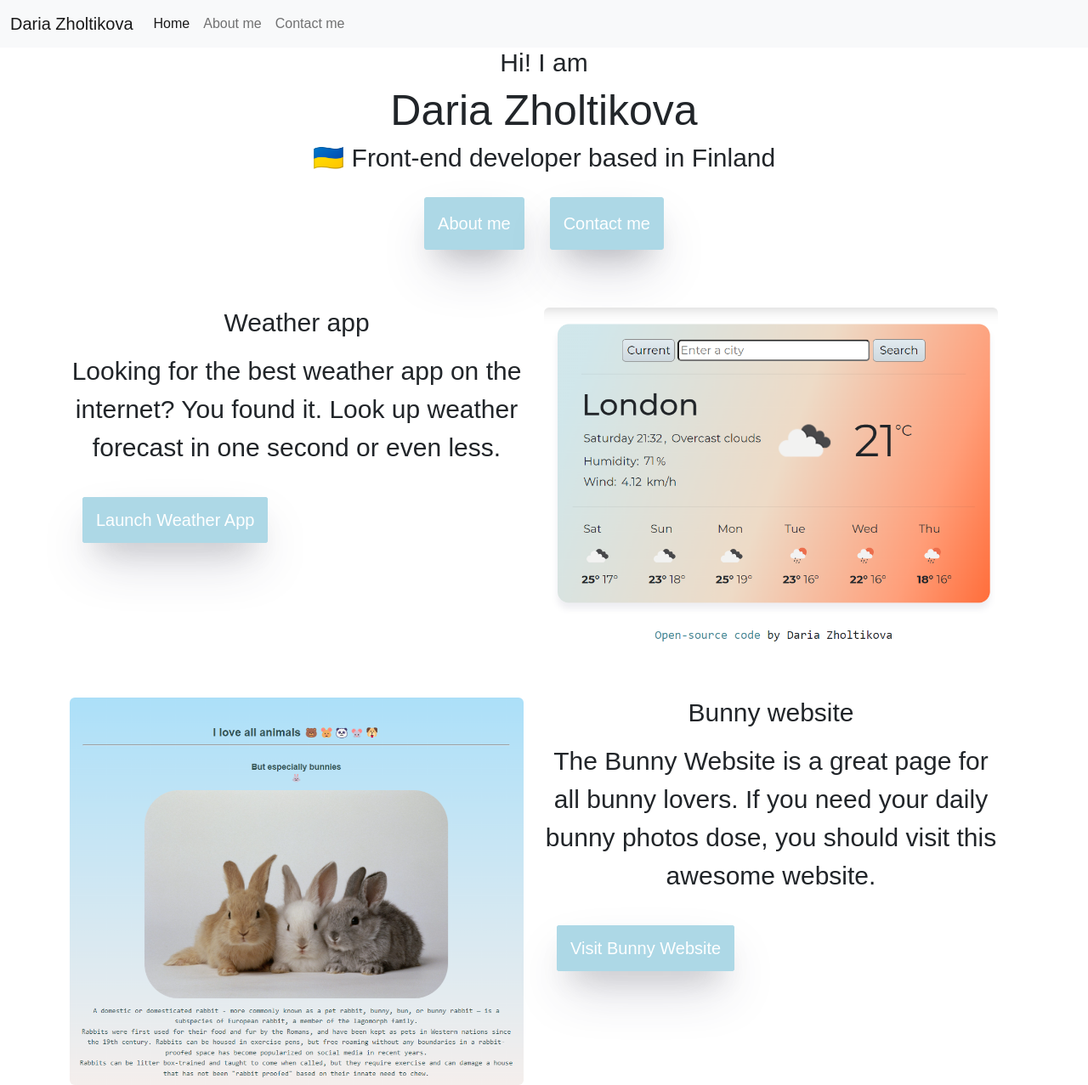
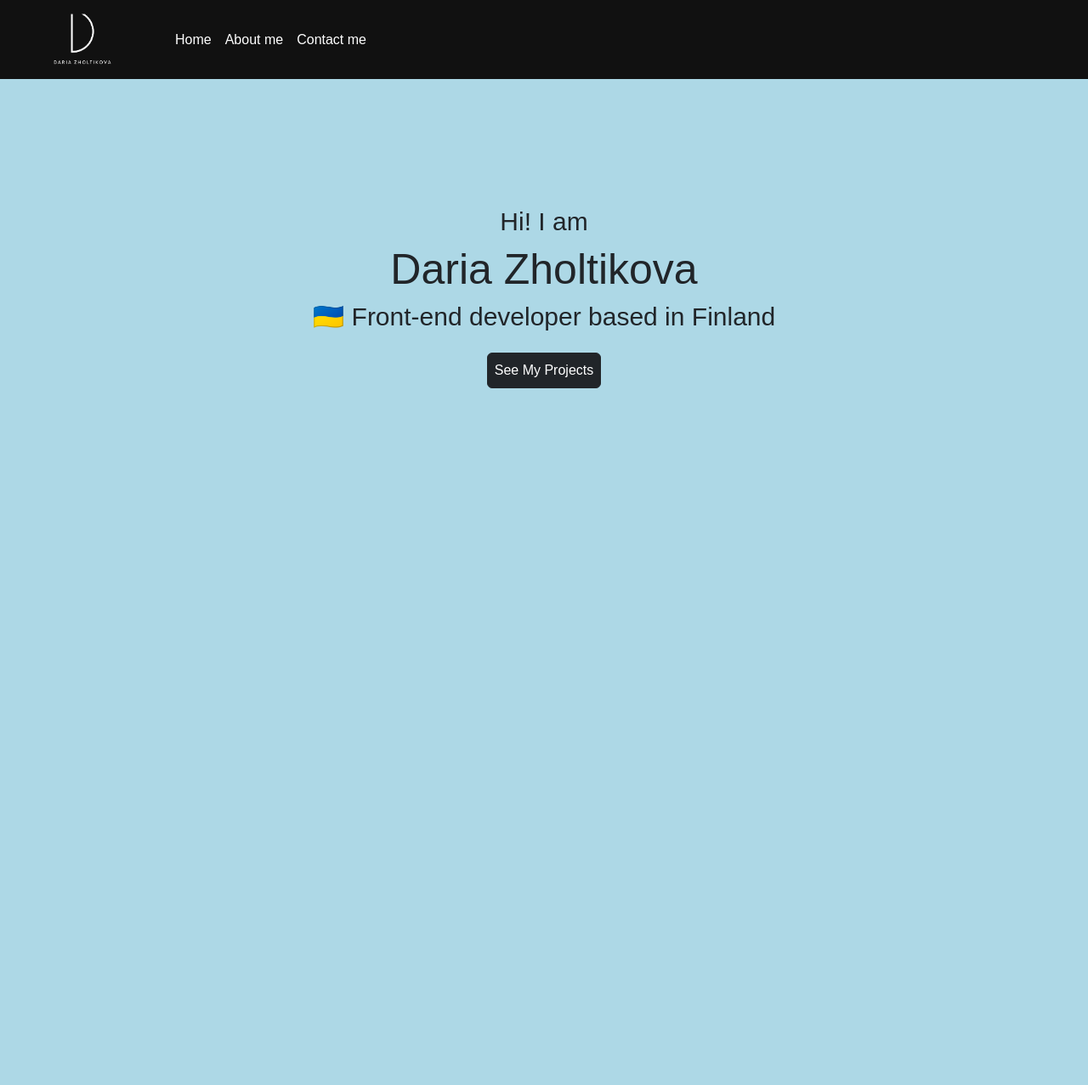
Before and after one commit to dzholtikova/About-me-website, a plain HTML site: page index.html in a window 1280 px wide. Shown: the whole page at 85% size. After the commit the page ends 800 px from the top, so only its background shows below. Drawn offline with nearby package versions, Linux system fonts and the light colour scheme.

Commit message:
Added new stuff, changed old

```diff
--- a/index.html
+++ b/index.html
@@ -9,11 +9,14 @@
     <link rel="stylesheet" href="styles.css" />
   <!-- JavaScript Bundle with Popper -->
 <script src="https://cdn.jsdelivr.net/npm/bootstrap@5.2.0/dist/js/bootstrap.bundle.min.js" integrity="sha384-A3rJD856KowSb7dwlZdYEkO39Gagi7vIsF0jrRAoQmDKKtQBHUuLZ9AsSv4jD4Xa" crossorigin="anonymous"></script>
-  </head>
+<script src="https://kit.fontawesome.com/3d2936541f.js" crossorigin="anonymous"></script>
+</head>
   <body>
-    <nav class="navbar navbar-expand-lg bg-light">
+    <nav class="navbar navbar-expand-lg bg-dark">
   <div class="container-fluid">
-    <a class="navbar-brand" href="#">Daria Zholtikova</a>
+    <a class="navbar-brand" href="/">
+      <img alt="logo" src="dz-logo.png" class="main-logo">
+    </a>
     <button class="navbar-toggler" type="button" data-bs-toggle="collapse" data-bs-target="#navbarNav" aria-controls="navbarNav" aria-expanded="false" aria-label="Toggle navigation">
       <span class="navbar-toggler-icon"></span>
     </button>
@@ -26,51 +29,20 @@
           <a class="nav-link" href="about-me.html">About me</a>
         </li>
         <li class="nav-item">
-          <a class="nav-link" href="my-projects.html#contact">Contact me</a>
+          <a class="nav-link" href="my-projects.html#contact-information">Contact me</a>
         </li>
       </ul>
     </div>
   </div>
 </nav>
 <div id="main-info">
+  <div class="greeting text-center">
     <h2>Hi! I am</h2>
       <h1>Daria Zholtikova</h1>
     <h3>🇺🇦 Front-end developer based in Finland</h3>
-    <div class="links">
-      <a href="about-me.html">About me</a>
-    <a href="about-me.html#contact">Contact me</a>
+    <a href="my-projects.html"><button type="button" class="btn btn-dark m-3 p-2">See My Projects</button></a>
+    </div>
   </div>
   </div>
-  <div class="container">
-      <div class="row">
-      <div class="row mt-5">
-        <div class="col-md-6">
-          <h2 class="mb-3">Weather app</h2>
-          <p>
-            Looking for the best weather app on the internet? You found it. Look up weather forecast in one second or even less.
-          </p>
-          <div class="mb-5 mt-5">
-            <a href="#main-info" class="primary-link button">Launch Weather App</a>
-          </div>
-        </div>
-        <div class="col-md-6">
-          <img src="weatherapp.png" class="img-fluid rounded d-none d-lg-block">
-        </div>
-      </div>
-      <div class="row mt-5">
-        <div class="col-md-6">
-          <img src="bunnywebsite.png" class="img-fluid rounded d-none d-lg-block">
-        </div>
-        <div class="col-md-6">
-          <h2 class="mb-3">Bunny website</h2>
-          <p>
-            The Bunny Website is a great page for all bunny lovers. If you need your daily bunny photos dose, you should visit this awesome website.
-          </p>
-          <div class="mt-5">
-            <a href="#main-info" class="primary-link button">Visit Bunny Website</a>
-          </div>
-        </div>
-      </div>
-    </div>
   </body>
 </html>
--- a/styles.css
+++ b/styles.css
@@ -3,26 +3,50 @@
   max-width: 800px;
 }
 
+body {
+  background: #add8e6;
+}
+
 h1 {
   font-size: 50px;
   text-align: center;
-  font-family: "Quicksand", sans-serif;
+  font-family: Circular, Arial, sans-serif;
 }
 
 h2,
 h3,
-p,
 a {
   font-size: 30px;
   text-align: center;
-  font-family: "Quicksand", sans-serif;
+}
+
+.about-me {
+  font-size: 20px !important;
+  text-align: center;
+  padding-bottom: 40px !important;
+}
+
+h1,
+h2,
+h3,
+a,
+p {
+  font-family: "Montserrat", sans-serif !important;
 }
 
 a {
-font-size: 20px;
-text-decoration: none;
+  font-size: 20px;
+  text-decoration: none;
+  color: black;
 }
 
+a:hover {
+  color: white;
+}
+
+.greeting {
+  padding: 150px;
+}
 .links {
   display: flex;
   justify-content: center;
@@ -43,10 +67,9 @@ text-decoration: none;
 }
 
 .me {
-  width: 350px;
+  width: 300px;
+  padding-top: 100px;
 }
-
-
 
 .homepage-link:hover {
   color: #205454;
@@ -67,16 +90,8 @@ text-decoration: none;
 }
 
 .contact-information {
-    font-size: 20px;
-    margin: 50px;
-}
-
-.email {
-  color: #2c6b6b;
-}
-
-.email:hover {
-  color: #205454;
+  font-size: 20px;
+  margin: 50px;
 }
 
 .homepage-link {
@@ -84,3 +99,18 @@ text-decoration: none;
   text-align: center !important;
   margin: 315px;
 }
+
+.main-logo {
+  width: 100%;
+  max-width: 170px;
+}
+
+.navbar {
+  background: #111111 !important;
+  height: 93px;
+}
+
+.nav-link {
+  color: white !important;
+  font-family: "Montserrat", sans-serif;
+}
```
Also changed, not shown: about-me.html (+33 -6 lines), my-projects.html (+15 -22 lines), dz-logo.png (added).
